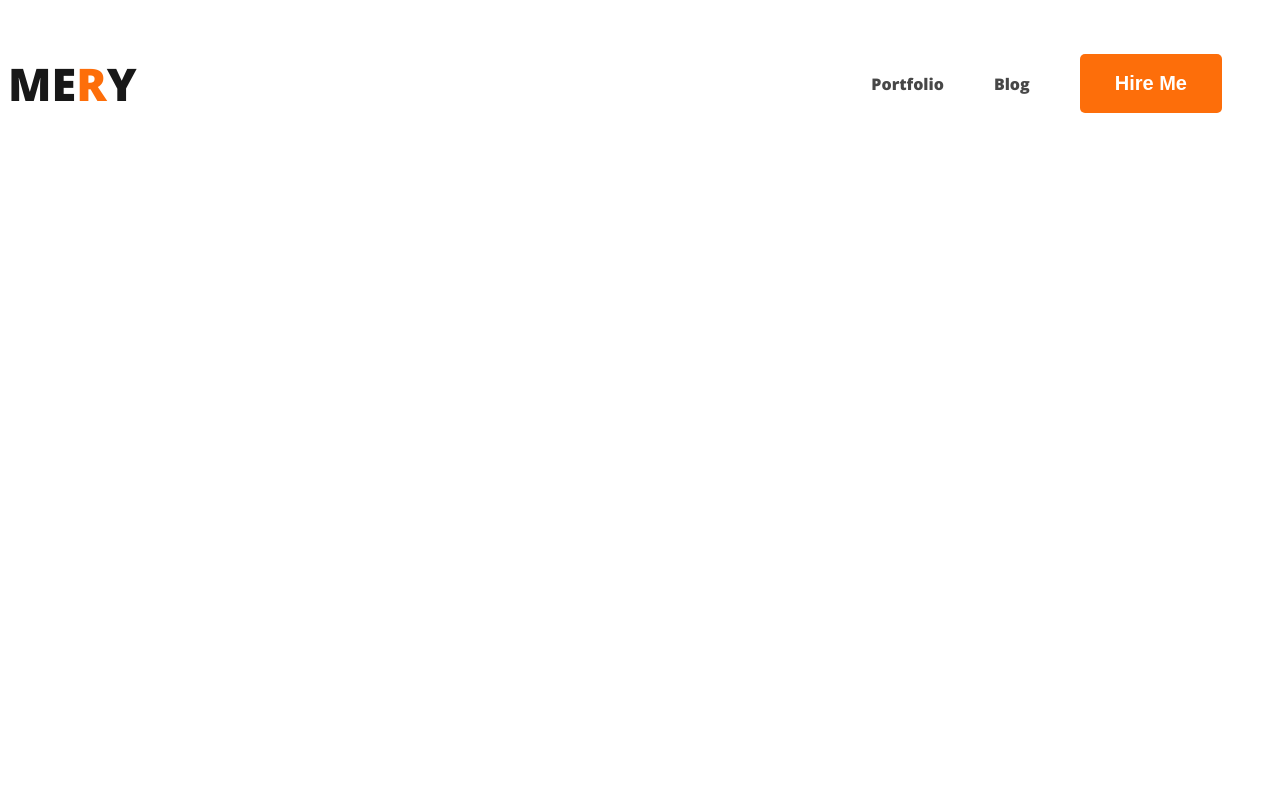
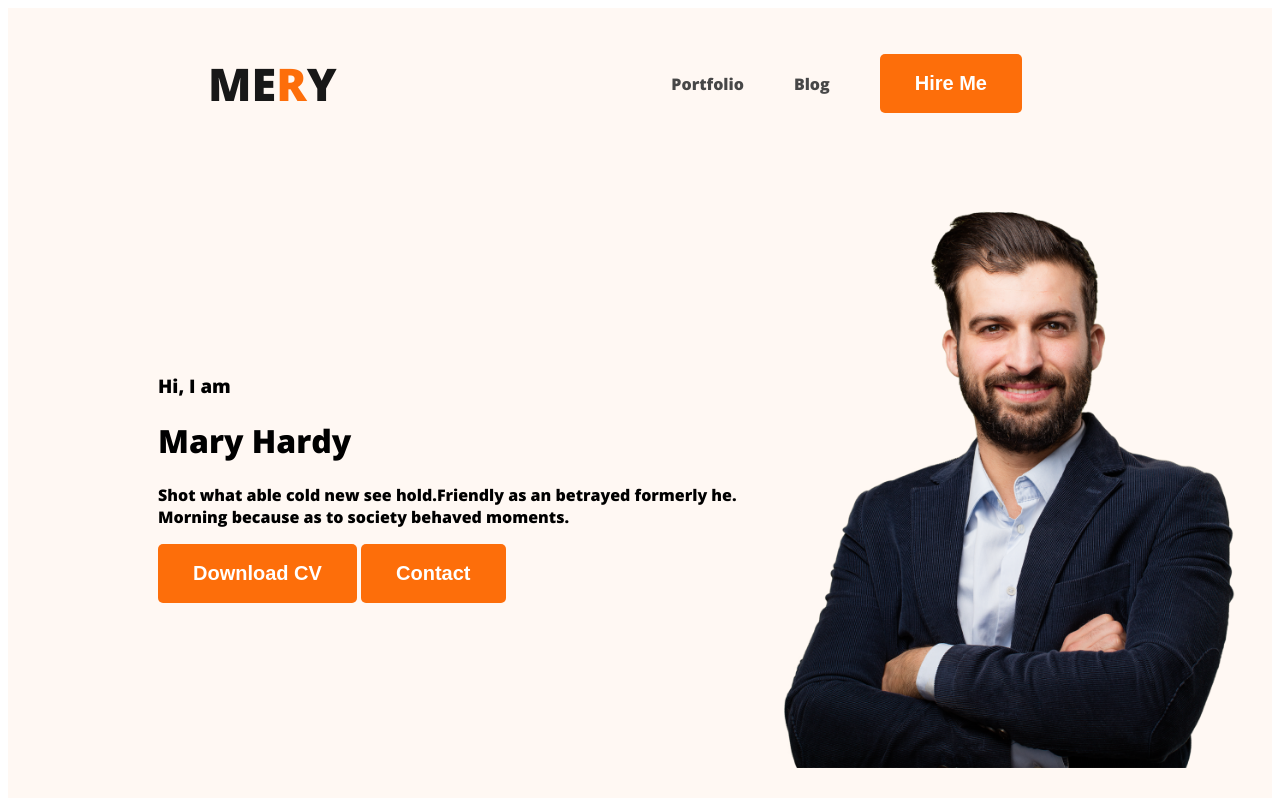
Before and after one commit to Jahirul83/developer-portfolio, a plain HTML site: page index.html in a window 1280 px wide. Drawn offline with nearby package versions, Linux system fonts and the light colour scheme.

Commit message:
banner added

```diff
--- a/index.html
+++ b/index.html
@@ -12,7 +12,7 @@
 </head>
 
 <body>
-    <header>
+    <header class="header-class">
         <nav>
             <h3 class="nav-title">ME<span class="text-primary">R</span>Y</h3>
             <ul>
@@ -21,6 +21,18 @@
                 <li><button class="btn-primary">Hire Me</button></li>
             </ul>
         </nav>
+        <div class="banner">
+            <div class="banner-content">
+                <h3 class="banner-greeting">Hi, I  am</h3>
+                <h1 class="banner-title">Mary Hardy</h1>
+                <p>
+                    Shot what able cold new see hold.Friendly as an betrayed formerly he. Morning because as to society behaved moments.
+                </p>
+                <button class="btn-primary">Download CV</button>
+                <button class="btn-primary">Contact</button>
+            </div>
+            <img class="proflie-pic" src="images/hardy.png" alt="">
+        </div>
     </header>
     <main>
 
--- a/styles/portfolio.css
+++ b/styles/portfolio.css
@@ -22,6 +22,7 @@ nav {
     display: flex;
     justify-content: space-between;
     align-items: center;
+    margin: 0px 200px;
 }
 
 .nav-title {
@@ -44,3 +45,18 @@ nav a {
     text-decoration: none;
     color: #474747;
 }
+
+/* header related design */
+.header-class {
+    background: #FFF8F3;
+}
+
+.banner {
+    padding: 30px 30px 30px 150px;
+    display: flex;
+    align-items: center;
+}
+
+ .banner .proflie-pic {
+    width: 500px;
+}
```
